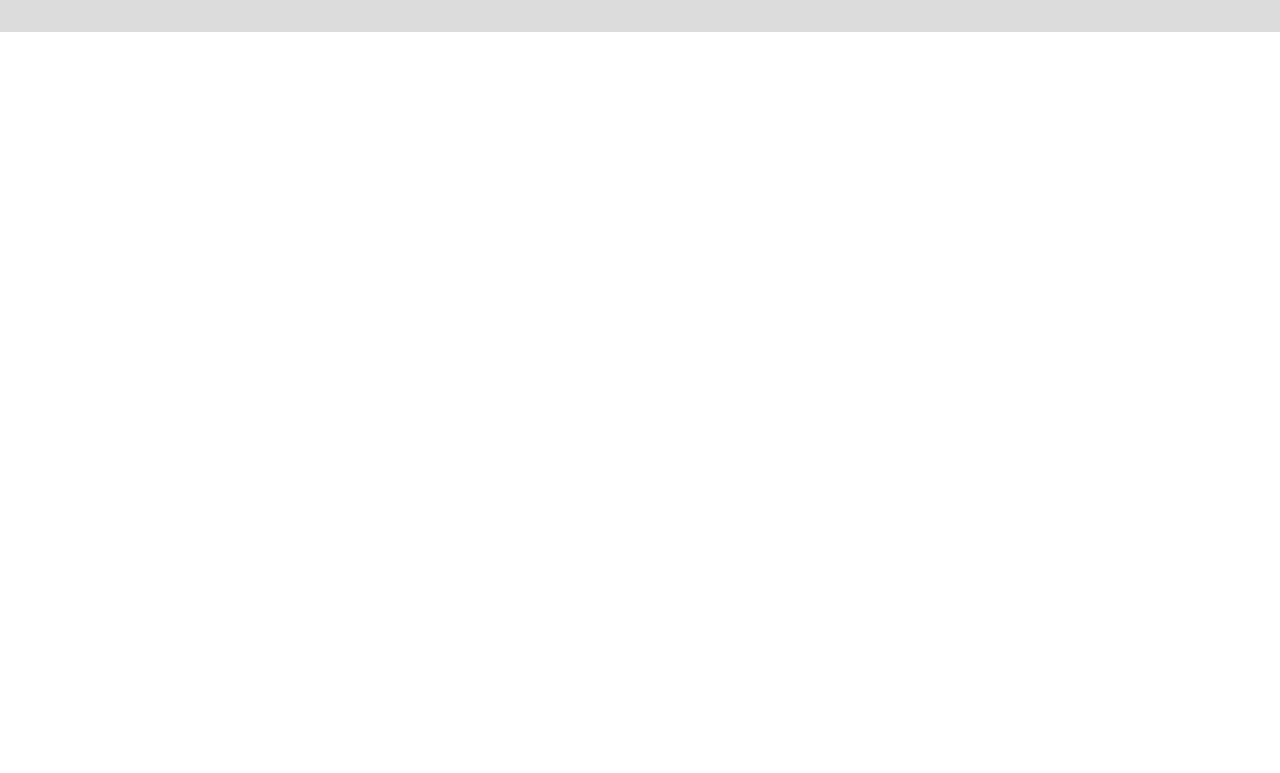
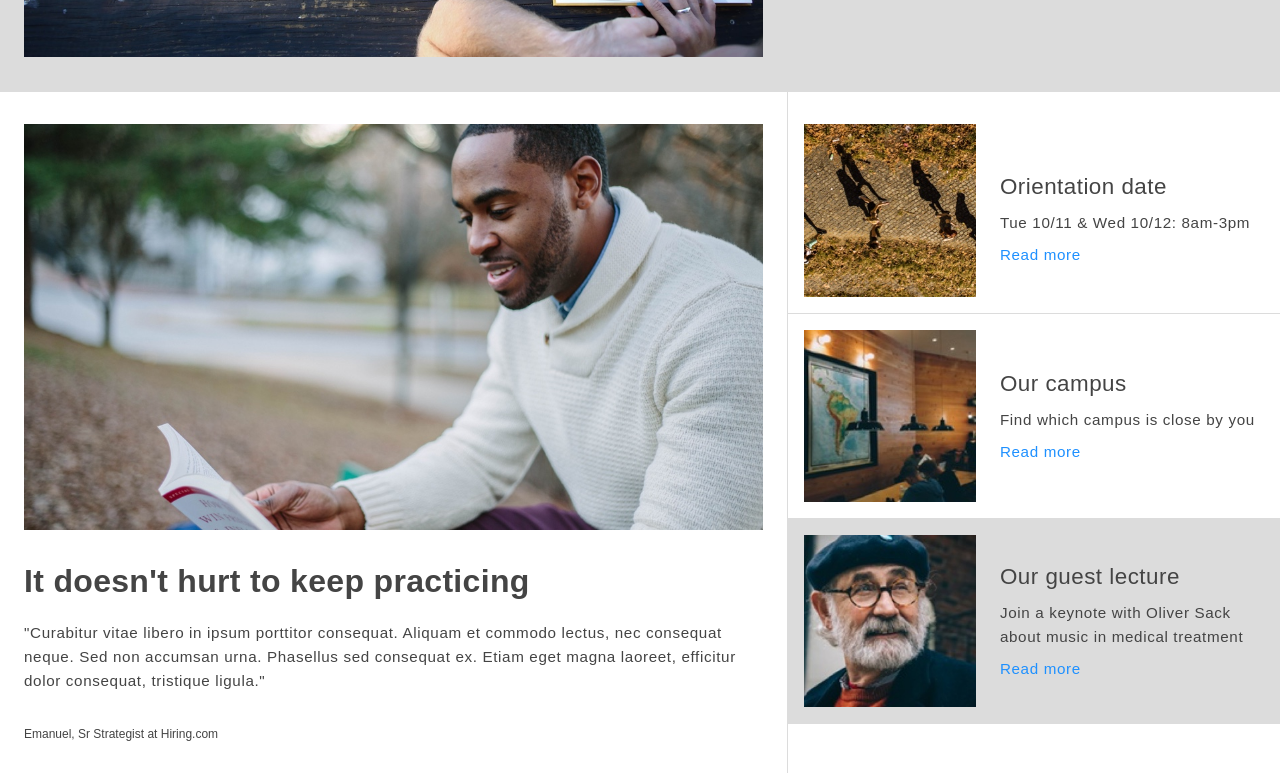
Before and after one commit to mmccubb2/colmar-academy, a plain HTML site: page index.html in a window 1280 px wide. Shown: the part 585-1358 px from the top of the page. Before the commit the page ends 800 px from the top, so only its background shows below. Drawn offline with Linux system fonts and the light colour scheme.

Commit message:
Information section added with stories and styles

```diff
--- a/index.html
+++ b/index.html
@@ -42,7 +42,6 @@
         <div class="one banner">
           <img src="./resources/images/banner.jpg" alt="Students Studying"/>
         </div> <!-- End of One div -->
-
         <div class="two banner">
           <div class="banner-txt">
             <h1> Learning something new everyday </h1>
@@ -54,6 +53,50 @@
         </div> <!-- End of Two div -->
       </div> <!--End of Container Banner Div -->
 
+  <!-- Info Second Banner -->
+      <div class="container stories">
+        <div class="one">
+          <img src="./resources/images/information-main.jpg" alt="Man Reading">
+          <h2>It doesn't hurt to keep practicing</h2>
+          <p>"Curabitur vitae libero in ipsum porttitor consequat. Aliquam et commodo lectus, nec consequat neque. Sed non accumsan urna. Phasellus sed consequat ex. Etiam eget magna laoreet, efficitur dolor consequat, tristique ligula."</p>
+          <span class="caption">Emanuel, Sr Strategist at Hiring.com</span>
+        </div> <!-- End of One div -->
+
+        <div class="two">
+          <!-- First Box -->
+          <div class="story first">
+            <img src="./resources/images/information-orientation.jpg" alt="People Walking">
+            <img class="mobile-article" src="./resources/images/information-orientation-mobile.jpg" alt="People walking">
+            <div class="text-area">
+              <h3>Orientation date</h3>
+              <p>Tue 10/11 & Wed 10/12: 8am-3pm</p>
+              <p class="link"><a href="#">Read more</a></p>
+            </div>
+          </div>
+          <!-- Box 2 -->
+          <div class="story second">
+            <img src="./resources/images/information-campus.jpg" alt="Campus Photo">
+            <img class="mobile-article" src="./resources/images/information-campus-mobile.jpg" alt="Campus Photo">
+            <div class="text-area">
+              <h3>Our campus</h3>
+              <p>Find which campus is close by you</p>
+              <p class="link"><a href="#">Read more</a></p>
+            </div>
+          </div>
+          <!-- Box 3 -->
+          <div class="story third">
+            <img src="./resources/images/information-guest-lecture.jpg" alt="Guest Oliver Sack">
+            <img class="mobile-article" src="./resources/images/information-guest-lecture-mobile.jpg" alt="Guest Oliver Sack">
+            <div class="text-area">
+              <h3>Our guest lecture</h3>
+              <p>Join a keynote with Oliver Sack about music in medical treatment</p>
+              <p class="link"><a href="#">Read more</a></p>
+            </div>
+          </div>
+        </div>
+      </div>
+      </div> <!-- End of container stories div -->
+
 
 
   </body>
--- a/resources/css/style.css
+++ b/resources/css/style.css
@@ -27,6 +27,23 @@ h3 {
   line-height: 2rem;
   letter-spacing: .03rem;
   font-weight: 500;
+}
+
+.caption {
+  font-size: .75rem;
+}
+
+p {
+  font-size: .95rem;
+  letter-spacing: .04rem;
+  line-height: 1.5rem;
+  font-weight: regular;
+}
+
+a {
+  text-decoration: none;
+  color: #444444;
+  cursor: pointer;
 }
 
 /* ------------------- Header Styles ----------------- */
@@ -90,7 +107,7 @@ nav a {
 
 nav.main li a:hover {
   transition: color 200ms linear;
-  color: #FFC300;
+  color: darkorange;
 }
 
 nav.main li a:not(:hover) {
@@ -160,11 +177,82 @@ nav.main li a:not(:hover) {
 /* ----------------------- Button Animation --------------- */
 .button:hover {
   transition: background-color 250ms linear;
-  background-color: #FFC300;
-  border: 2px solid #FFC300;
+  background-color: darkorange;
+  border: 2px solid darkorange;
   cursor: pointer;
 }
 
 .button:not(:hover) {
   transition: background-color 200ms linear;
 }
+
+/* ---------------- Information Section Styles ----------- */
+.two {
+  width: 40%;
+  padding-top: 32px;
+}
+
+.container.stories h2 {
+  padding: 32px 0px 24px 0px;
+}
+
+.container.stories p {
+  padding-bottom: 32px;
+}
+
+.container.stories .one {
+  border-right: 1px solid GAINSBORO;
+}
+
+.story {
+  display: flex;
+  align-items: center;
+  border-bottom: 1px solid GAINSBORO;
+}
+
+.story img {
+  width: 35%;
+  height: auto;
+  padding: 0px 24px 16px 16px;
+}
+
+.story.second img,
+.story.third img {
+  padding-top: 16px;
+}
+
+.story img.mobile-article {
+  display: none;
+}
+
+.story.third {
+  background-color: GAINSBORO;
+}
+
+.text-area {
+  width: 65%;
+  padding-right: 5%;
+}
+
+.text-area p.link a {
+  padding-bottom: 0px;
+  color: dodgerblue;
+}
+
+.story .text-area p, h3 {
+  padding-bottom: 8px;
+}
+
+.text-area p.link {
+  padding-bottom: 0px;
+}
+
+/* ------------ Text Area Animations ----------- */
+.text-area p.link a:hover {
+  transition: color 200ms ease-in;
+  color: darkorange;
+}
+
+.text-area p.link a:not(:hover) {
+  transition: color 200ms ease-in;
+}
```
